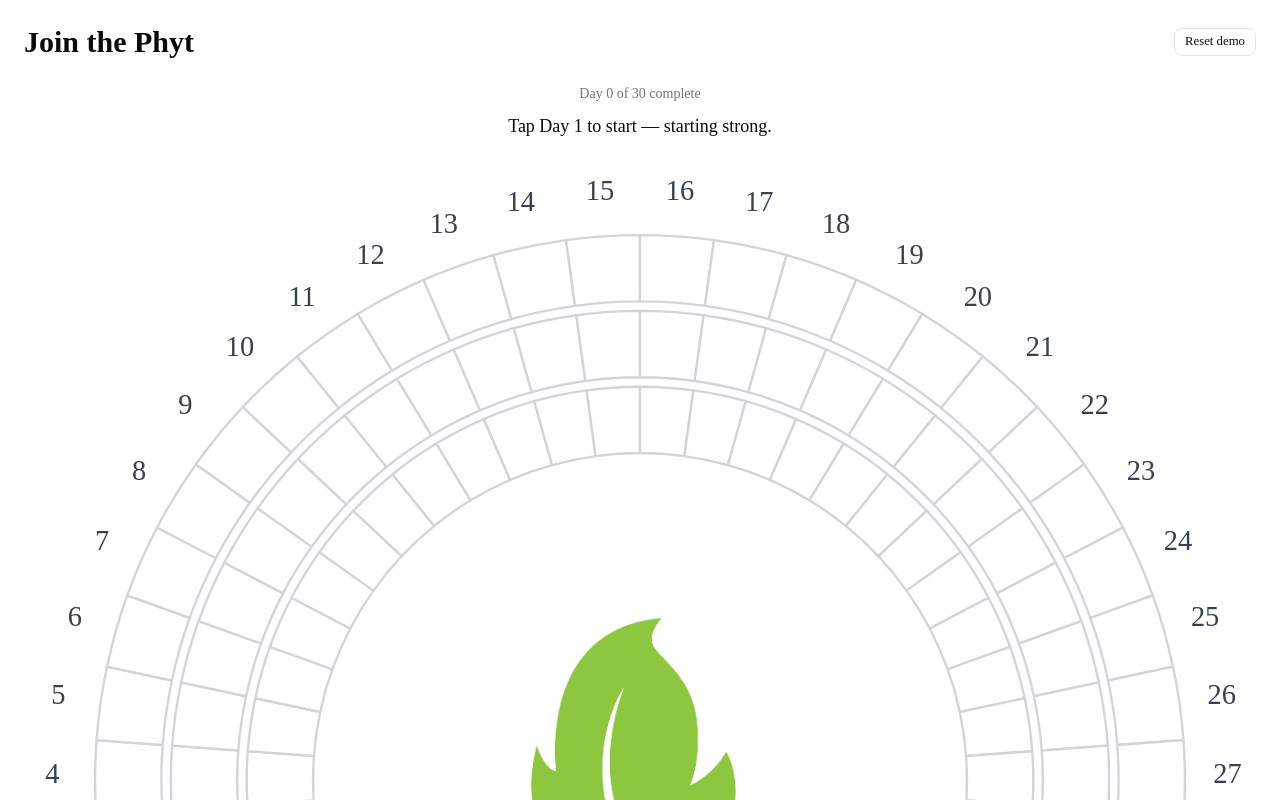
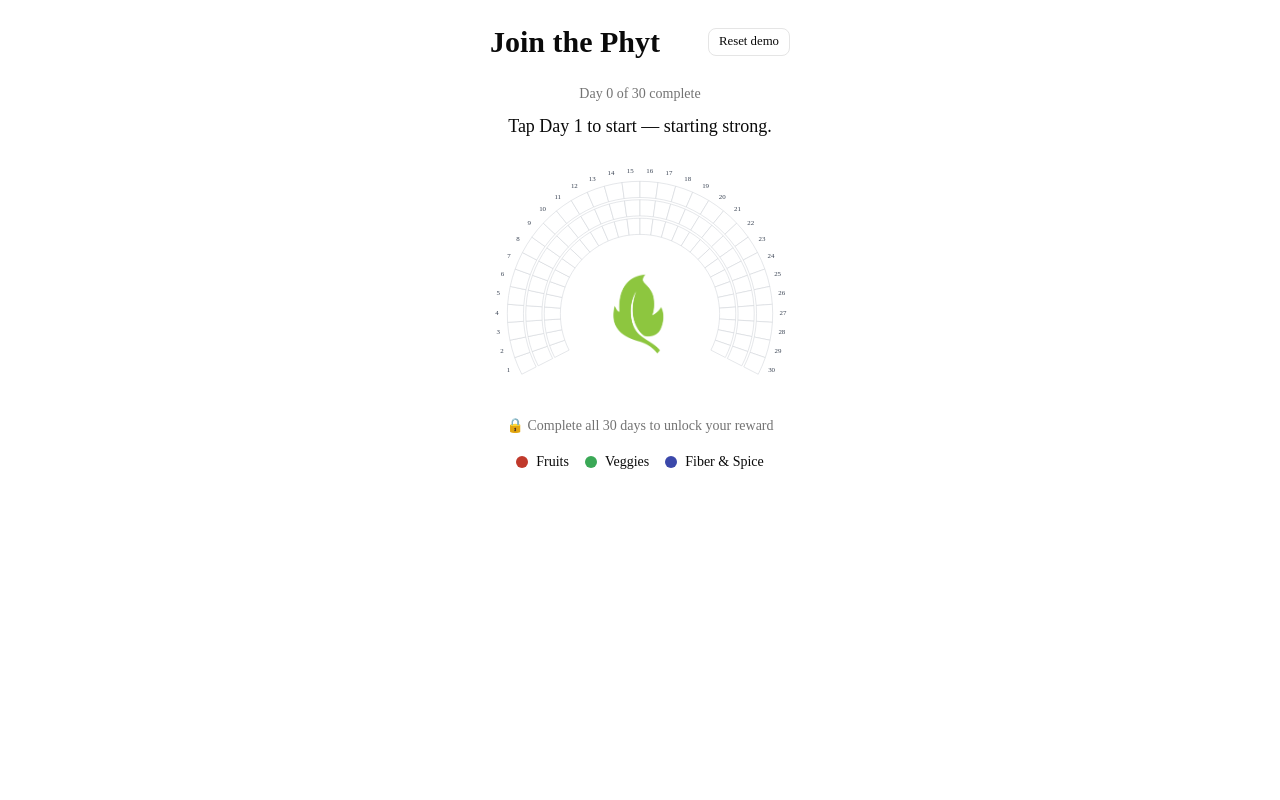
Before and after one commit to benbybee/phyt-30-day-habit-tracker, a Next.js app: page /tracker in a window 1280 px wide. Shown: the top 800 px of the page. Built offline with nearby package versions, Linux system fonts and the light colour scheme.

Commit message:
style: shrink ring to 500px max, update Fiber & Spice color to #3B48AA

```diff
--- a/src/app/tracker/page.tsx
+++ b/src/app/tracker/page.tsx
@@ -42,7 +42,7 @@ export default function TrackerPage() {
   };
 
   return (
-    <main className="w-full mx-auto p-6">
+    <main className="max-w-3xl mx-auto p-6">
       <div className="flex items-center justify-between mb-6 flex-wrap gap-2">
         <h1 className="text-3xl font-semibold">Join the Phyt</h1>
         <div className="flex gap-2">
@@ -57,7 +57,7 @@ export default function TrackerPage() {
 
       <ProgressStats completedCount={hydrated ? completed : 0} />
 
-      <div className="my-6 w-full mx-auto">
+      <div className="my-6 max-w-[500px] mx-auto">
         <HabitRing days={days} onSegmentClick={setOpenDay} />
       </div>
 
--- a/src/lib/config.ts
+++ b/src/lib/config.ts
@@ -5,7 +5,7 @@ export const TOTAL_DAYS = 30;
 export const CATEGORY_COLORS = {
   fruits: '#c0392b',
   veggies: '#3aa856',
-  fiberSpice: '#6b4a9e',
+  fiberSpice: '#3B48AA',
 } as const;
 
 export const STORAGE_KEY = 'phyt-tracker-v1';
```
